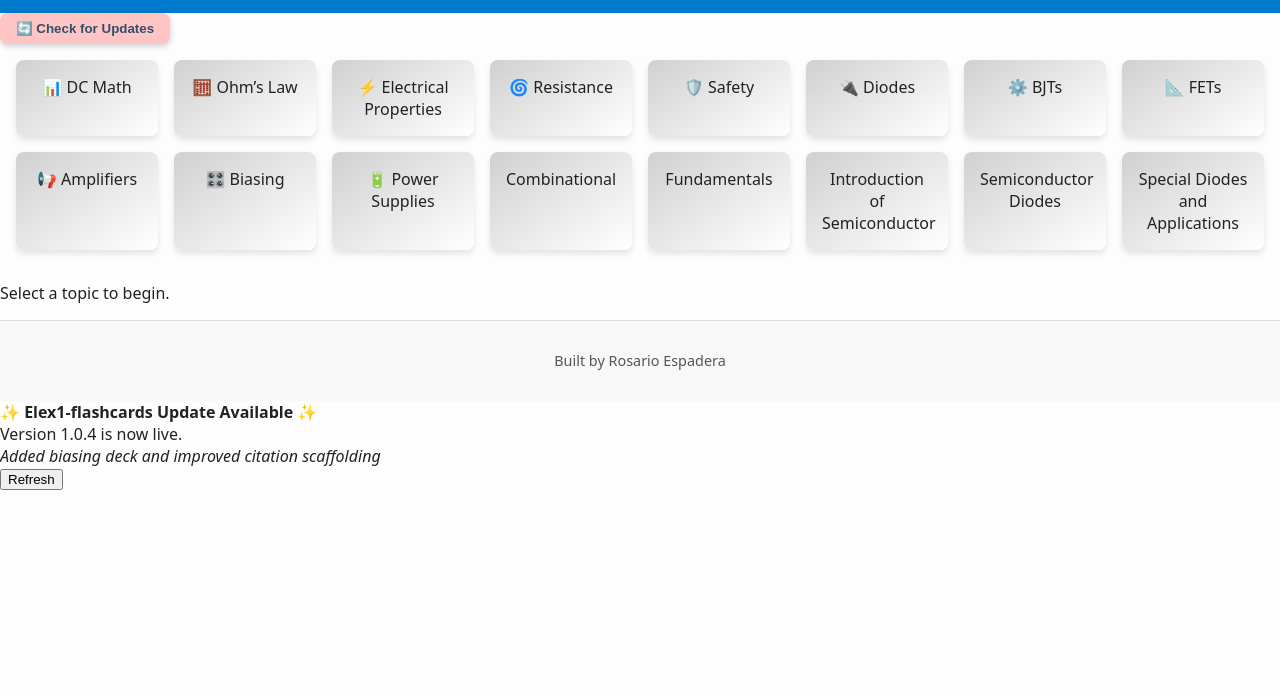
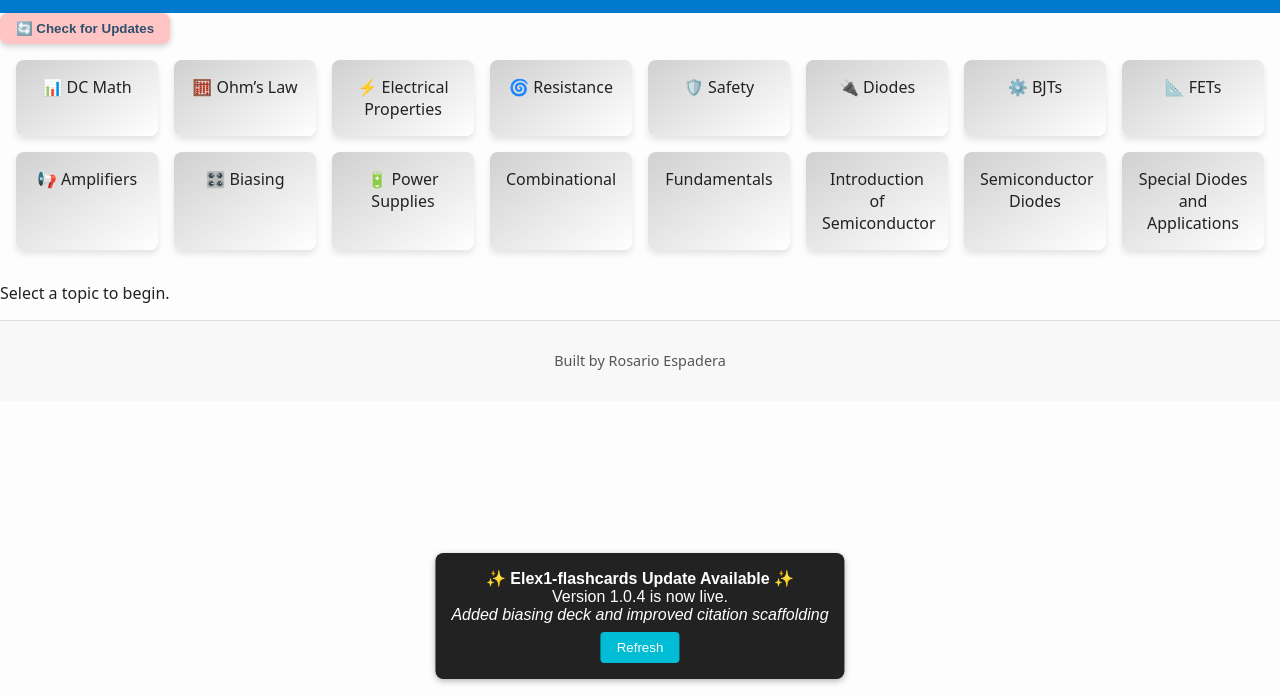
Before and after one commit to RosarioEspadera/Elex1-flashcards, a plain HTML site: page index.html in a window 1280 px wide. Both pictures are taken after a click on the button "🔄 Check for Updates". Shown: the part 105-800 px from the top of the page. Drawn offline with Linux system fonts and the light colour scheme.

Commit message:
Update main.css

```diff
--- a/styles-Electronics1/main.css
+++ b/styles-Electronics1/main.css
@@ -47,6 +47,30 @@ body {
 #updateCheckBtn:hover {
   background-color: #8f6565;
   color:aliceblue;
+}
+.update-toast, .error-toast {
+  position: fixed;
+  bottom: 1rem;
+  left: 50%;
+  transform: translateX(-50%);
+  background: #222;
+  color: #fff;
+  padding: 1rem;
+  border-radius: 8px;
+  z-index: 9999;
+  box-shadow: 0 2px 6px rgba(0,0,0,0.3);
+  font-family: sans-serif;
+  max-width: 90%;
+  text-align: center;
+}
+.update-toast button {
+  margin-top: 0.5rem;
+  padding: 0.5rem 1rem;
+  background: #00bcd4;
+  color: #fff;
+  border: none;
+  border-radius: 4px;
+  cursor: pointer;
 }
 
 :root {
```
